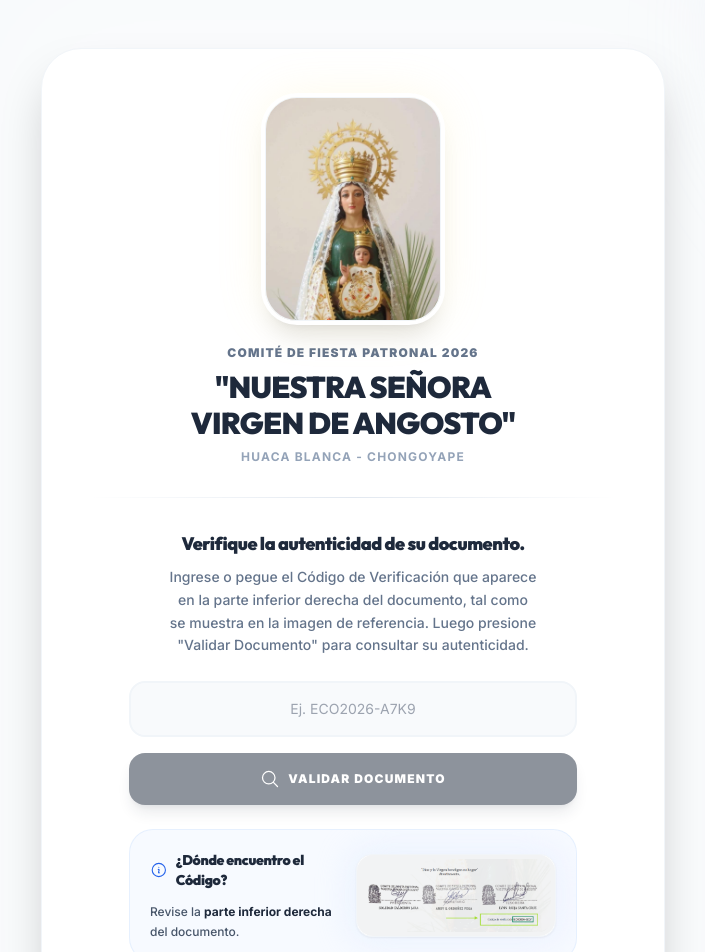
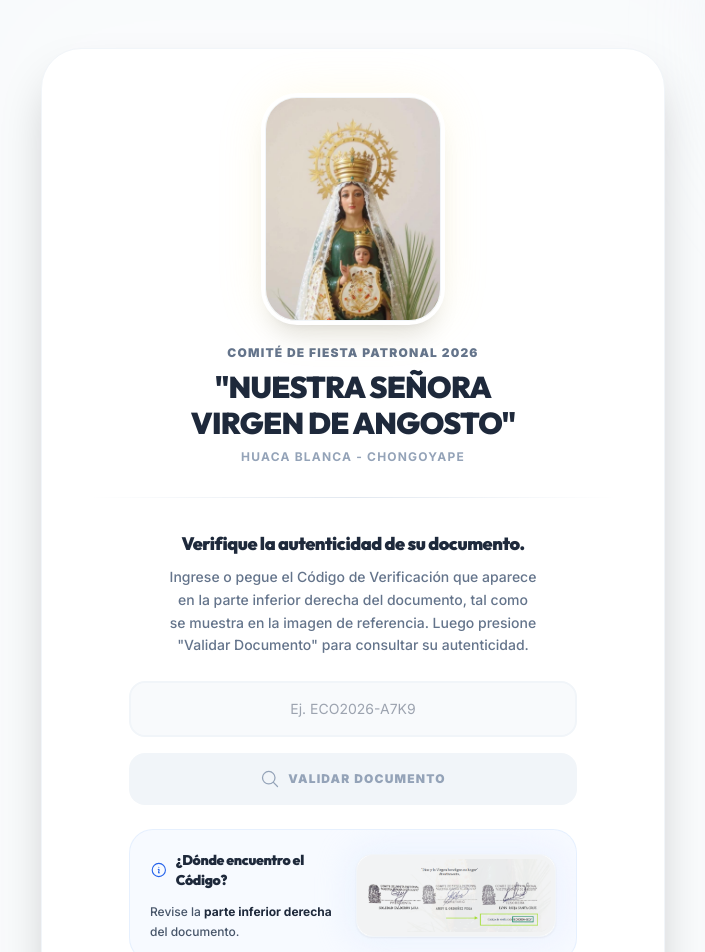
Before and after one commit to andycodev/control-oficios, a Vue app: page /validar in a window 1280 px wide. Shown: the top 952 px of the page, without its empty margins (287-992 px from the left). Built offline with nearby package versions, Linux system fonts and the light colour scheme; no server answers; what @tanstack/vue-query would draw is missing.

Commit message:
mejorar boton validar

```diff
--- a/src/views/Validar.vue
+++ b/src/views/Validar.vue
@@ -60,7 +60,12 @@
                 class="w-full px-5 py-4 rounded-2xl border-2 border-slate-100 bg-slate-50 text-sm font-bold text-slate-700 outline-none transition duration-200 hover:border-slate-200 focus:bg-white focus:ring-4 focus:ring-slate-500/10 focus:border-slate-400 uppercase text-center tracking-widest placeholder:normal-case placeholder:tracking-normal placeholder:font-normal"
                 @keyup.enter="buscarDocumento()" />
               <button @click="buscarDocumento()" :disabled="!codigoEntrada || buscando"
-                class="w-full bg-slate-800 hover:bg-slate-900 text-white font-black text-xs uppercase tracking-widest py-4 rounded-2xl transition duration-200 disabled:opacity-50 flex justify-center items-center gap-2 shadow-lg shadow-slate-800/20">
+                :class="[
+                  'w-full font-black text-xs uppercase tracking-widest py-4 rounded-2xl transition-all duration-300 flex justify-center items-center gap-2 disabled:opacity-100',
+                  codigoEntrada && !buscando
+                    ? 'bg-slate-800 hover:bg-slate-900 active:bg-slate-950 active:scale-[0.98] text-white shadow-xl shadow-slate-800/20 hover:shadow-slate-800/40'
+                    : 'bg-slate-100 text-slate-400 cursor-not-allowed'
+                ]">
                 <MagnifyingGlassIcon class="w-5 h-5" />
                 Validar Documento
               </button>
```
